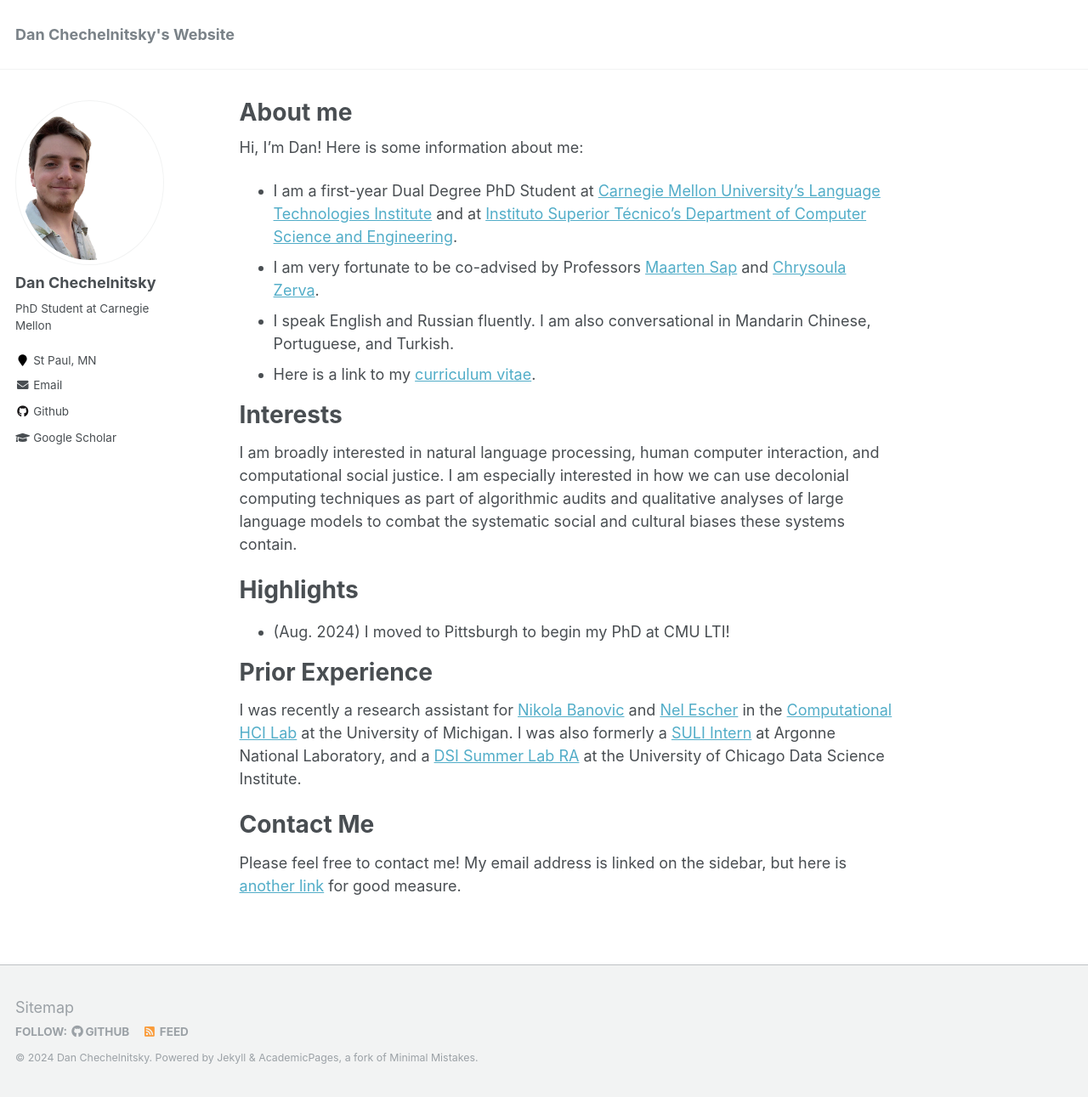
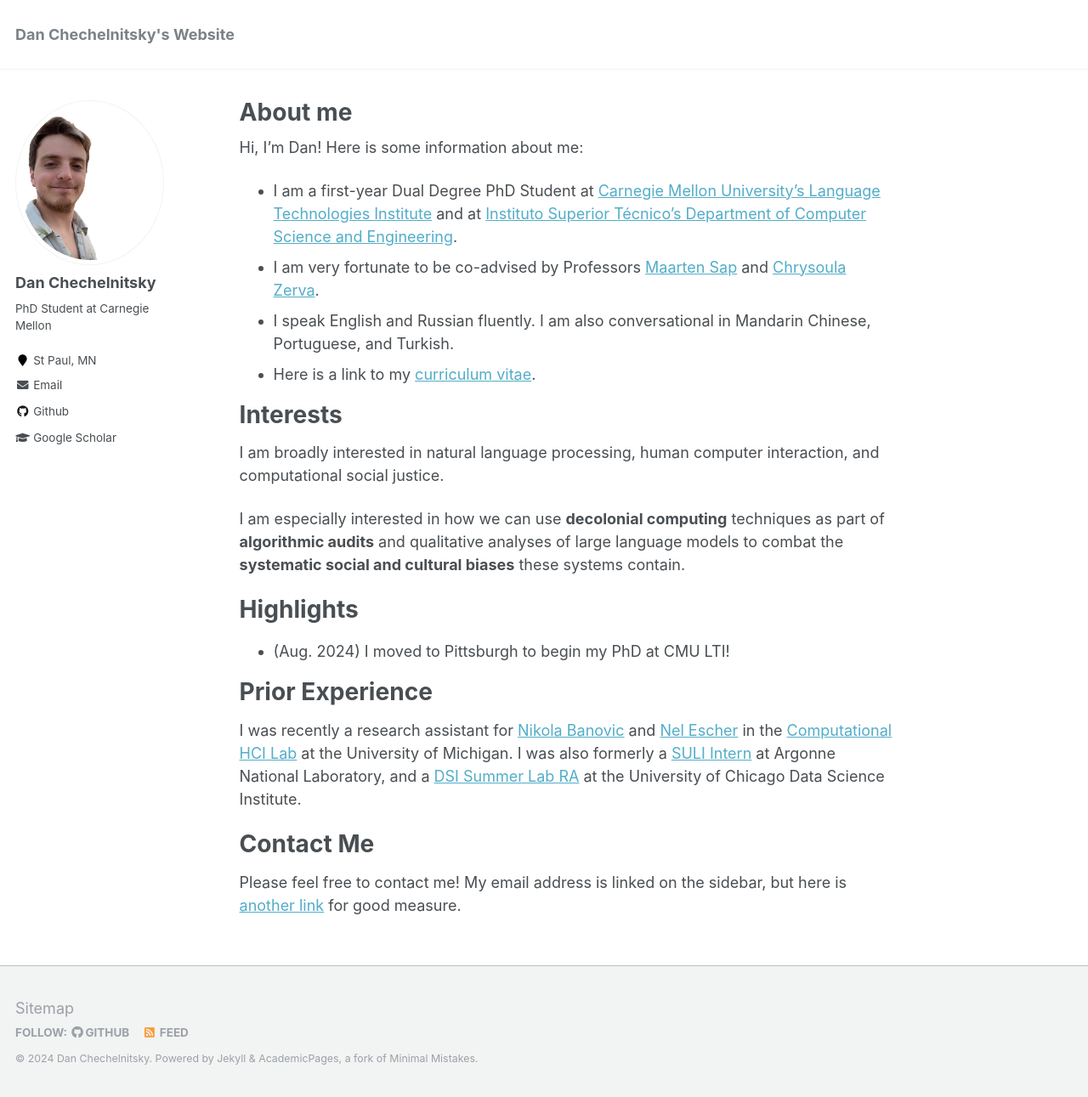
Before and after one commit to chechelnitskd/chechelnitskd.github.io, a Jekyll site: the page built from _pages/about.md, in a window 1280 px wide and 1291 px high. Shown: the whole window at 85% size. Built offline with Jekyll 4.4.1, drawn with Linux system fonts in a browser that asks for light colours.

```diff
--- a/_pages/about.md
+++ b/_pages/about.md
@@ -16,7 +16,9 @@ Hi, I'm Dan! Here is some information about me:
 
 # Interests
 
-I am broadly interested in natural language processing, human computer interaction, and computational social justice. I am especially interested in how we can use decolonial computing techniques as part of algorithmic audits and qualitative analyses of large language models to combat the systematic social and cultural biases these systems contain.
+I am broadly interested in natural language processing, human computer interaction, and computational social justice.
+
+I am especially interested in how we can use **decolonial computing** techniques as part of **algorithmic audits** and qualitative analyses of large language models to combat the **systematic social and cultural biases** these systems contain.
 
 # Highlights
 
```
